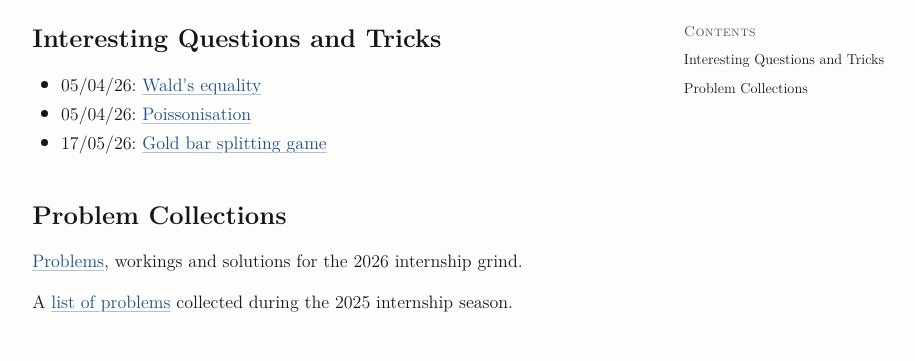
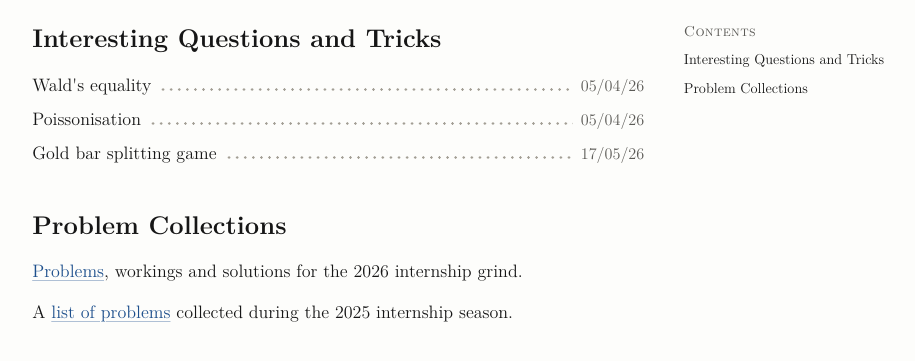
Before and after one commit to LuoZzzzzz/probability-club, a plain HTML site: page docs/index.html in a window 1280 px wide. Shown: the part 205-566 px from the top of the page, without its empty margins (174-1089 px from the left). Drawn offline with nearby package versions, Linux system fonts and the light colour scheme.

Commit message:
Lay out the index like a table of contents
Each list of pages now reads like a book's contents: the title on the
left and its date on the right, joined by dot leaders. The date moves
after the title and loses its ':' separator; titles and links are
unchanged.

Co-Authored-By: Claude Opus 5.5 <noreply@anthropic.com>

```diff
--- a/docs/index.html
+++ b/docs/index.html
@@ -25,10 +25,10 @@
 </header>
     <h2>Interesting Questions and Tricks</h2>
     <nav>
-      <ul>
-        <li>05/04/26: <a href="waldsequality.html">Wald's equality</a></li>
-        <li>05/04/26: <a href="poissonisation.html">Poissonisation</a></li>
-        <li>17/05/26: <a href="voronoigame.html">Gold bar splitting game</a></li>
+      <ul class="entries">
+        <li><a href="waldsequality.html">Wald's equality</a><span class="date">05/04/26</span></li>
+        <li><a href="poissonisation.html">Poissonisation</a><span class="date">05/04/26</span></li>
+        <li><a href="voronoigame.html">Gold bar splitting game</a><span class="date">17/05/26</span></li>
       </ul>
     </nav>
 
```
